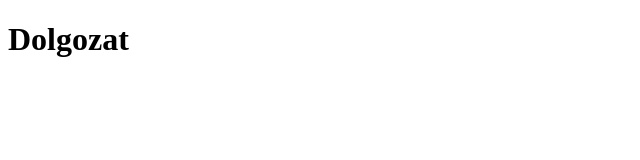
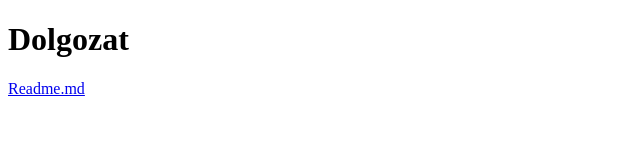
Before and after one commit to Illbepoppinbottles/Dolgozat, a plain HTML site: page Index.html in a window 1280 px wide. Shown: the whole page, without its empty margins (0-640 px from the left). Drawn offline with Linux system fonts and the light colour scheme.

Commit message:
Update Index.html

```diff
--- a/Index.html
+++ b/Index.html
@@ -7,5 +7,6 @@
 </head>
 <body>
 <h1>Dolgozat</h1>
+    <a href="./README.md" target="blank">Readme.md</a>
 </body>
 </html>
```
